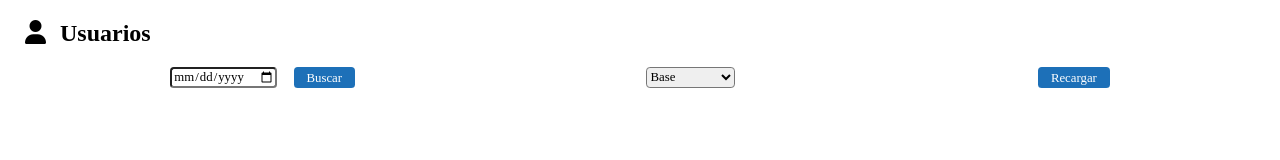
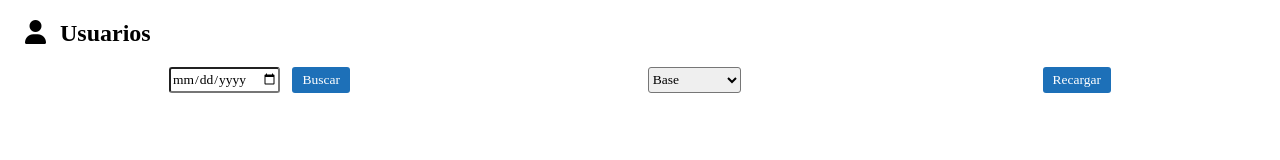
Before and after one commit to MatSosa4/CRM-StatisticalGraphs, a website built with Vite: page src/html/usuarios.html in a window 1280 px wide. Built offline with nearby package versions, Linux system fonts and the light colour scheme; no server answers; a web font is replaced by a local one.

Commit message:
Cambio de estilos en filtros

```diff
--- a/src/css/graphs_style.css
+++ b/src/css/graphs_style.css
@@ -8,7 +8,6 @@ body {
   margin: 0 25px;
   flex-direction: column;
   background-color: white;
-  height: 100vh;
   font-family: "Monserrat";
 }
 
@@ -24,13 +23,16 @@ canvas {
 }
 
 #filters {
-  width: 15%;
+  flex-wrap: wrap;
   display: flex;
+  gap: 8px;
   justify-content: space-between;
 }
 
 #header {
+  flex-wrap: wrap;
   display: flex;
+  gap: 10px;
   justify-content: space-around;
 }
 
@@ -56,17 +58,18 @@ canvas {
 }
 
 #search-date{
-  margin-left: 1vw;
+  margin-left: 4px;
   display: flex;
   background-color: rgb(29, 112, 184);
   border: none;
-  border-radius: 0.3vw;
+  border-radius: 3px;
   color: white;
-  padding-left: 1vw;
-  padding-right: 1vw;
-  padding-top: 0.3vw;
+  padding-left: 10px;
+  padding-right: 10px;
+  padding-top: 5px;
+  padding-bottom: 5px;
   cursor: pointer;
-  font-size: 1vw;
+  font-size: 13.5px;
   font-family: "Monserrat";
 
 }
@@ -76,17 +79,18 @@ canvas {
 }
 
 #reload{
-  margin-left: 1vw;
+  margin-left: 4px;
   display: flex;
   background-color: rgb(29, 112, 184);
   border: none;
-  border-radius: 0.3vw;
+  border-radius: 3px;
   color: white;
-  padding-left: 1vw;
-  padding-right: 1vw;
-  padding-top: 0.3vw;
+  padding-left: 10px;
+  padding-right: 10px;
+  padding-top: 5px;
+  padding-bottom: 5px;
   cursor: pointer;
-  font-size: 1vw;
+  font-size: 13.5px;
   font-family: "Monserrat";
 
 }
@@ -96,16 +100,16 @@ canvas {
 }
 
 #select-table{
-  border-radius: 0.3vw;
+  border-radius: 3px;
   font-family: "Monserrat";
-  font-size: 1vw;
+  font-size: 13.5px;
   cursor: pointer;
 
 }
 
 #date-picker{
-  border-radius: 0.3vw;
+  border-radius: 3px;
   font-family: "Monserrat";
-  font-size: 1vw;
+  font-size: 13.5px;
   cursor: pointer;
 }
--- a/src/js/main.js
+++ b/src/js/main.js
@@ -109,10 +109,10 @@ import moment from "moment";
 
 // API Variables
 const host = 'localhost';
-const port = '8081';
+const port = '5010';
 
 export function getAPIUrl() {
-  return `http://${host}:${port}/api`;
+  return `http://${host}:${port}/api/Data`;
 }
 
 export async function getDataFromAPI(apiData) {
```
Also changed, not shown: index.html (+2 -1 lines).
